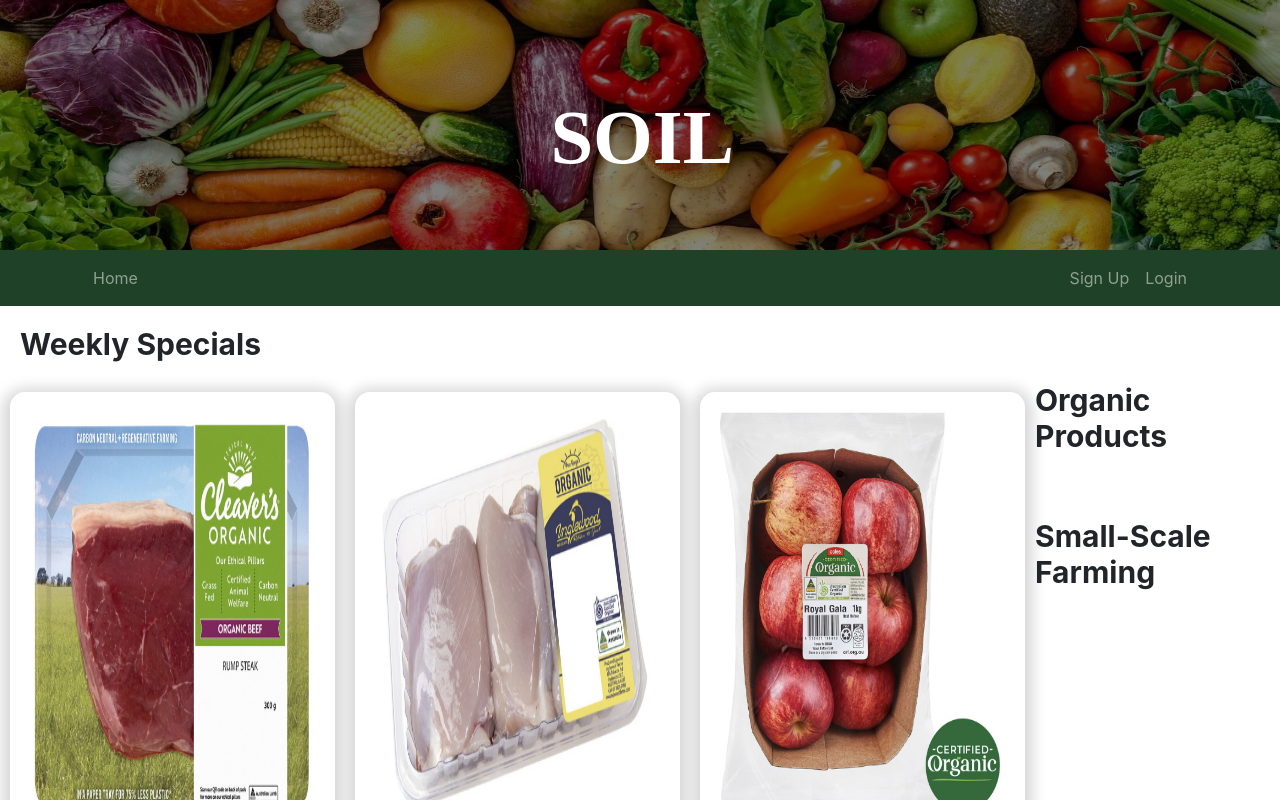
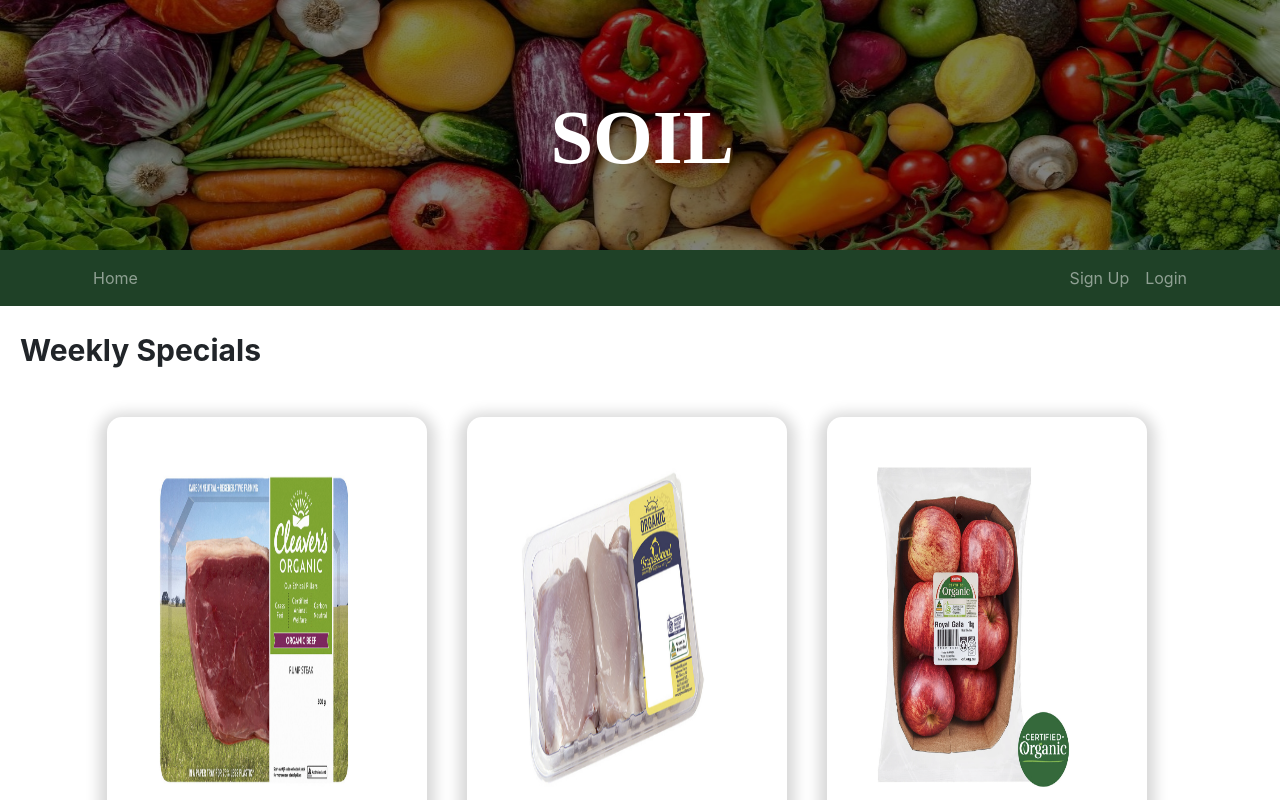
Before and after one commit to rmit-fsd-2024-s1/s4001736-s3816935-a1, a React (Create React App) app: page / in a window 1280 px wide. Shown: the top 800 px of the page. Built offline with nearby package versions, Linux system fonts and the light colour scheme.

Commit message:
Flow of products arranged

```diff
--- a/src/App.css
+++ b/src/App.css
@@ -117,7 +117,6 @@
 }
 
 
-
 .main {
   text-align: center;
   margin-top: 20px;
@@ -135,14 +134,15 @@
 
 .products {
   float: left;
-  width:325px;
-  height:600px;
-  margin:10px;
-	padding:20px;
+  width: 40vh;
+  height: 75%;
+  margin: 20px;
+  padding: 20px;
   border-radius: 15px;
   box-shadow: 0px 4px 14px 8px #d8d8d8;
   overflow: auto;
   font-size: 15px;
+  justify-content: center;
 }
 
 .productReviews {
@@ -162,13 +162,30 @@
 }
 
 .productImage {
-  width:280px;
-  height:400px;
+  width: 15vw;
+  height: 40vh;
+  margin: 30px;
 }
 
 .productPrice {
   font-size: 30px;
   font-weight: bold;
+}
+
+div.homepage-headings {
+  width: 96vw;
+  height: 5vh;
+  margin-top: 2vw;
+  margin-bottom: 2vw;
+}
+
+div.homepage-sections {
+  width: 98vw;
+  margin-bottom: 2vw;
+  display: flex;
+  flex-direction: row;
+  flex-wrap: wrap;
+  justify-content: center;
 }
 
 .cartItem {
@@ -221,8 +238,8 @@
 }
 
 footer {
-  bottom:0;
-  height:100px;
+  bottom: 0;
+  height: 100px;
   margin-top:auto;
   padding-top: 0.75rem;
   padding-bottom: 0.75rem;
--- a/src/pages/Home.js
+++ b/src/pages/Home.js
@@ -10,23 +10,40 @@
   return (
     <div>
       {/* {props.username !== null && <h4><strong>Hello {props.username}!</strong></h4>} */}
+      <div class="homepage-headings">
       <h2>Weekly Specials</h2>
+      </div>
+
+      <div class="homepage-sections">
       {products.map((item, index) => {
         // console.log(index)
         if (index < 4) {
           return <StoreItems id={item.productID} name={item.productName} price={item.productPrice} image={item.productImage} username={props.username}/>
         }
       })}
+      </div>
+
+      <div class="homepage-headings">
       <h2>Organic Products</h2>
+      </div>
+
+      <div class="homepage-sections">
       {products.map((item, index) => {
         // console.log(index)
         if (index > 3) {
           return <StoreItems id={item.productID} name={item.productName} price={item.productPrice} image={item.productImage} username={props.username}/>
         }
       })}
-      <br />
-      <h2>Small-Scale Farming</h2>
-      <p> </p>
+      </div>
+
+      <div class="homepage-headings">
+      <h2 >Small-Scale Farming</h2>
+      </div>
+       <div class="homepage-sections">
+        <p> </p>
+       </div>
+
     </div>
+
   );
 }
```
